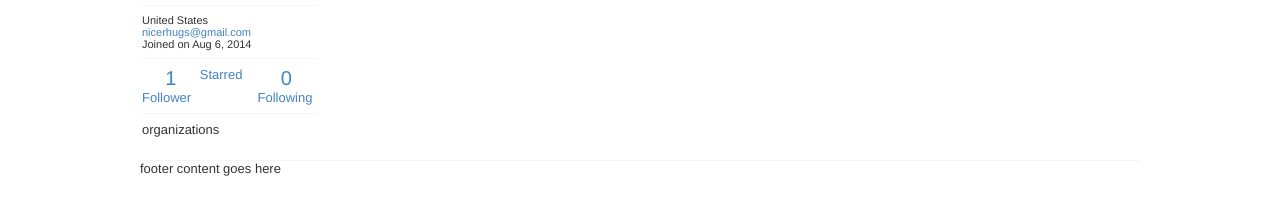
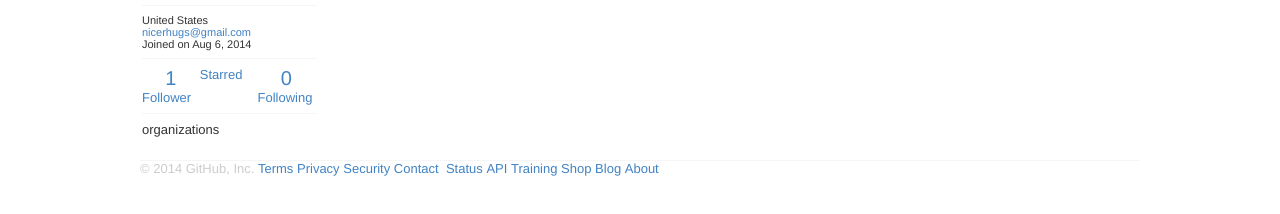
Before and after one commit to NicerHugs/github-profile-mockup, a website: page index.html in a window 1280 px wide. Shown: the part 280-494 px from the top of the page. Drawn offline with nearby package versions, Linux system fonts and the light colour scheme; some icons are missing.

Commit message:
added footer styles and content

```diff
--- a/app/styles/main.scss
+++ b/app/styles/main.scss
@@ -2,11 +2,11 @@
 
 $primary-color: #666;
 $medium-color: #999;
+$light-color: #ccc;
 $strong-color: #333;
 $link-color: #4183c4;
 $background-color: #f5f5f5;
 $border-color: #e5e5e5;
-$search-border-color: #ccc;
 $open-issue-color: #6cc644;
 $closed-issue-color: #bd2c00;
 
@@ -46,13 +46,13 @@ body {
       text-decoration: underline;
     }
   }
-}
 
-.content {
-  margin: 0 auto;
-  overflow: auto;
-  position: relative;
-  width: $content-width;
+  .content {
+    margin: 0 auto;
+    overflow: auto;
+    position: relative;
+    width: $content-width;
+  }
 }
 
 // ===========HEADER============
@@ -87,7 +87,7 @@ header {
 
     input[type=search] {
       -webkit-appearance: textfield;
-      border: solid 1px $search-border-color;
+      border: solid 1px $light-color;
       border-radius: 3px;
       box-shadow: inset 0 1px 1px 0 $background-color;
       font-family: $main-font;
@@ -134,9 +134,9 @@ header {
       line-height: 28px;
     }
 
-
     .octicon-triangle-down {
       font-size: 10px;
+    }
   }
 }
 
@@ -222,9 +222,26 @@ section {
 // ===========FOOTER============
 
 footer {
+  color: $light-color;
   height: 75px;
 
   .content {
     border-top: 1px solid $background-color;
+
+    * {
+      display: inline-block;
+    }
+  }
+
+  a {
+    color: #4183c4;
+
+    .octicon {
+      color: $light-color;
+
+      &:hover {
+        color: $medium-color;
+      }
+    }
   }
 }
--- a/index.html
+++ b/index.html
@@ -67,7 +67,22 @@
   </main>
   <footer>
     <div class="content">
-      footer content goes here
+      <span>&copy; 2014 GitHub, Inc.</span>
+      <ul>
+        <li><a href="#">Terms</a></li>
+        <li><a href="#">Privacy</a></li>
+        <li><a href="#">Security</a></li>
+        <li><a href="#">Contact</a></li>
+      </ul>
+      <a href="https://github.com"><span class="octicon octicon-mark-github"></span></a>
+      <ul>
+        <li><a href="#">Status</a></li>
+        <li><a href="#">API</a></li>
+        <li><a href="#">Training</a></li>
+        <li><a href="#">Shop</a></li>
+        <li><a href="#">Blog</a></li>
+        <li><a href="#">About</a></li>
+      </ul>
     </div>
   </footer>
 
```
Also changed, not shown: dist/styles/main.css.
